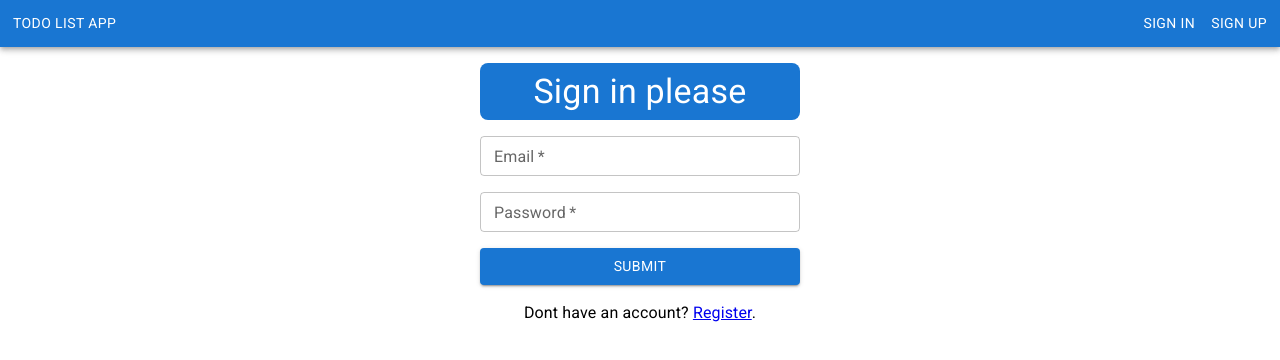
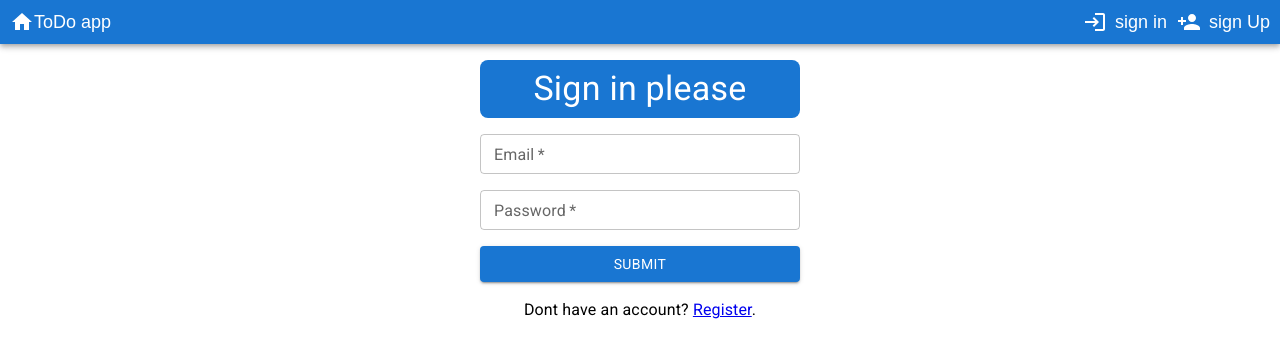
Before and after one commit to spacepocket1985/toDoApp, a React (Vite) app: page /sign-in in a window 1280 px wide. Shown: the top 360 px of the page. Built offline with nearby package versions, Linux system fonts and the light colour scheme.

Commit message:
refactor: add icons for btn

```diff
--- a/src/components/layout/Header.tsx
+++ b/src/components/layout/Header.tsx
@@ -1,4 +1,8 @@
-import { Button } from '@mui/material';
+import { IconButton } from '@mui/material';
+import HomeIcon from '@mui/icons-material/Home';
+import LoginIcon from '@mui/icons-material/Login';
+import LogoutIcon from '@mui/icons-material/Logout';
+import PersonAddIcon from '@mui/icons-material/PersonAdd';
 import AppBar from '@mui/material/AppBar';
 import Box from '@mui/material/Box';
 import Grid from '@mui/material/Grid2';
@@ -21,32 +25,50 @@ export const Header: React.FC = () => {
             padding: '5px',
           }}
         >
-          <Button
+          <IconButton
+            size={'small'}
             color="inherit"
             onClick={() => {
               navigate(RoutePaths.MainPage);
             }}
           >
-            ToDo List app
-          </Button>
+            <HomeIcon color="inherit" />
+            ToDo app
+          </IconButton>
           <Grid>
-            <Button
+            <IconButton
+              size="small"
               color="inherit"
               onClick={() => {
                 if (!authToken) navigate(RoutePaths.SignInPage);
                 else removeAuthToken();
               }}
             >
-              {!authToken ? 'Sign in' : 'Sign out'}
-            </Button>
-            <Button
+              {!authToken ? (
+                <>
+                  <LoginIcon sx={{ mr: 1 }} />
+                  {'sign in'}
+                </>
+              ) : (
+                <>
+                  <LogoutIcon sx={{ mr: 1 }} />
+                  {'sign out'}
+                </>
+              )}
+            </IconButton>
+            <IconButton
+              size="small"
               color="inherit"
               onClick={() => {
                 navigate(RoutePaths.SignUpPage);
               }}
             >
-              Sign Up
-            </Button>
+              {' '}
+              <>
+                <PersonAddIcon sx={{ mr: 1 }} />
+                {'sign Up'}
+              </>
+            </IconButton>
           </Grid>
         </Grid>
       </AppBar>
```
